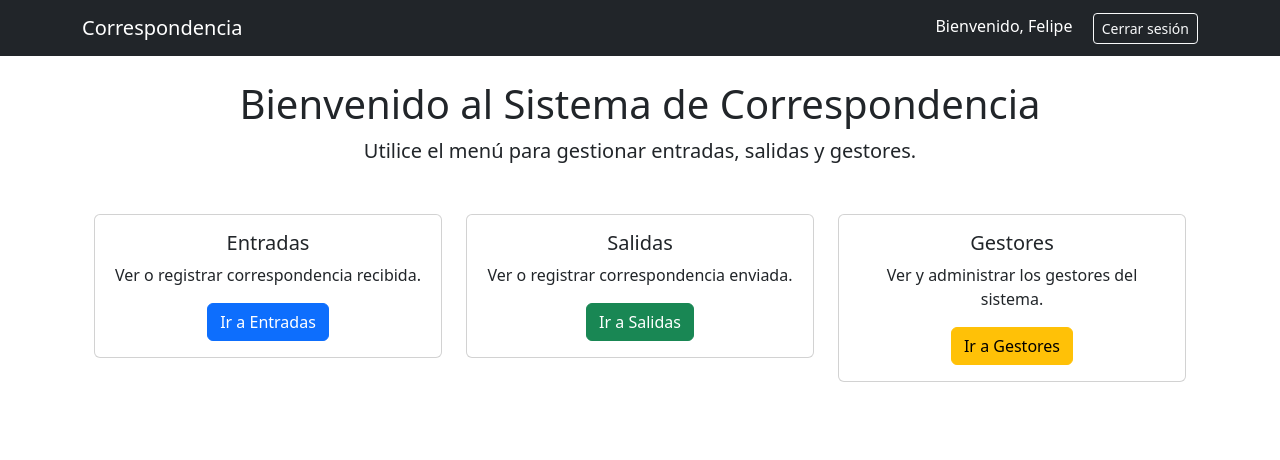
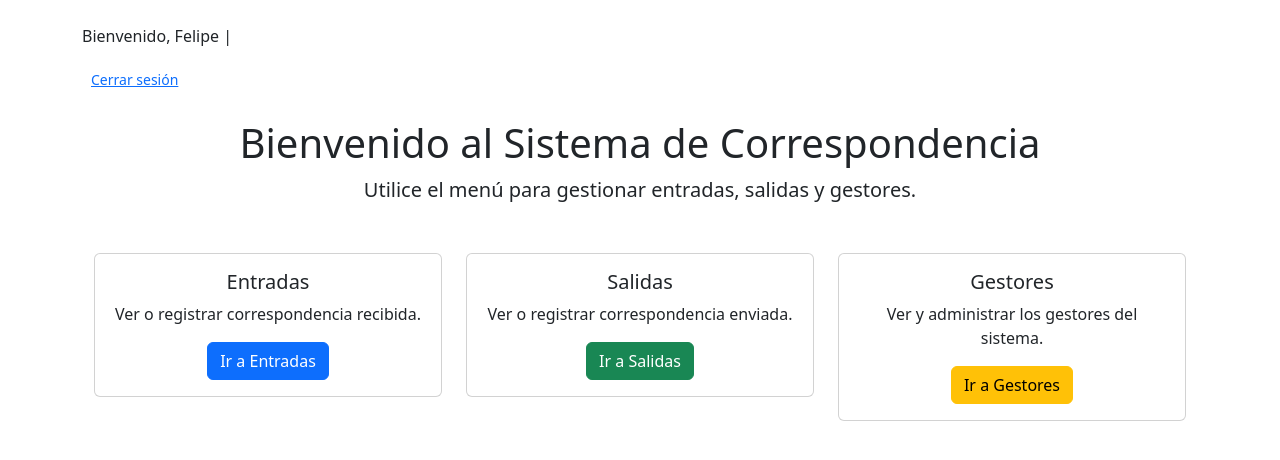
Before and after one commit to felipe1107/correspondencia_django, a Django app: page / in a window 1280 px wide. Shown: the top 460 px of the page. Run offline with Django 5.2, Linux system fonts and the light colour scheme; a user stored in the database is signed in; parts of the project's set-up code (start-up, migrations or seed data) failed here and were passed over.

Commit message:
Publico última versión antes de revisar errores

```diff
--- a/correspondencia_app/views.py
+++ b/correspondencia_app/views.py
@@ -1,8 +1,7 @@
 from django.contrib.auth.decorators import login_required
 from django.shortcuts import render, redirect, get_object_or_404
 from django.contrib.auth.views import LoginView
-
-from .models import CorrespondenciaEntrada, CorrespondenciaSalida, Gestor
+from .models import CorrespondenciaEntrada, CorrespondenciaSalida, GestorCorrespondencia as Gestor
 from .forms import CorrespondenciaEntradaForm, CorrespondenciaSalidaForm, GestorForm
 
 # Vista personalizada para login
--- a/correspondencia_django/urls.py
+++ b/correspondencia_django/urls.py
@@ -1,11 +1,11 @@
 from django.contrib import admin
 from django.urls import path, include
+from correspondencia_app.views import CustomLoginView
 from django.contrib.auth.views import LogoutView
-from correspondencia_app.views import CustomLoginView
 
 urlpatterns = [
     path('admin/', admin.site.urls),
-    path('', include(('correspondencia_app.urls', 'correspondencia_app'), namespace='correspondencia_app')),
     path('login/', CustomLoginView.as_view(), name='login'),
     path('logout/', LogoutView.as_view(next_page='/login/'), name='logout'),
+    path('', include(('correspondencia_app.urls', 'correspondencia_app'), namespace='correspondencia_app')),
 ]
--- a/templates/base.html
+++ b/templates/base.html
@@ -2,26 +2,19 @@
 <html lang="es">
 <head>
     <meta charset="UTF-8">
-    <title>Sistema de Correspondencia</title>
-    <meta name="viewport" content="width=device-width, initial-scale=1">
-
-    <!-- Estilos básicos (puedes usar Bootstrap o estilos personalizados) -->
-    <link href="https://cdn.jsdelivr.net/npm/bootstrap@5.3.0/dist/css/bootstrap.min.css" rel="stylesheet">
+    <title>{% block title %}Sistema de Correspondencia{% endblock %}</title>
+    <link rel="stylesheet" href="https://cdn.jsdelivr.net/npm/bootstrap@5.3.0/dist/css/bootstrap.min.css">
 </head>
 <body>
-    <nav class="navbar navbar-expand-lg navbar-dark bg-dark mb-4">
-        <div class="container">
-            <a class="navbar-brand" href="#">Correspondencia</a>
-            {% if user.is_authenticated %}
-            <div class="ml-auto">
-                <span class="navbar-text text-white me-3">Bienvenido, {{ user.username }}</span>
-                <a href="{% url 'logout' %}" class="btn btn-outline-light btn-sm">Cerrar sesión</a>
-            </div>
-            {% endif %}
-        </div>
-    </nav>
-
-    <div class="container">
+    <div class="container mt-4">
+        {% if user.is_authenticated %}
+            <p>Bienvenido, {{ user.username }} |
+                <form method="post" action="{% url 'logout' %}" style="display:inline;">
+                    {% csrf_token %}
+                    <button class="btn btn-link btn-sm" type="submit">Cerrar sesión</button>
+                </form>
+            </p>
+        {% endif %}
         {% block content %}
         {% endblock %}
     </div>
```
Also changed, not shown: templates/correspondencia_app/entrada_list.html (+8 -14 lines), templates/correspondencia_app/gestores_list.html (+12 -6 lines), templates/correspondencia_app/salidas_list.html (+13 -5 lines), db.sqlite3.
